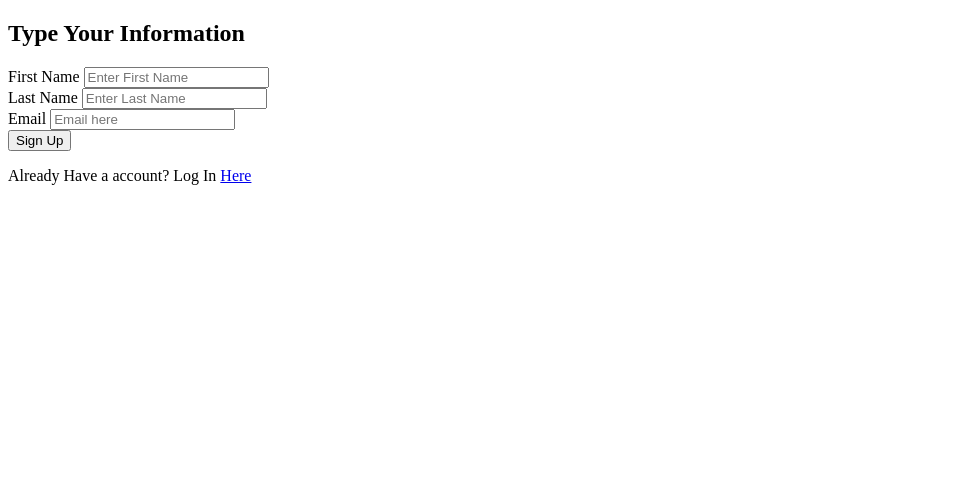
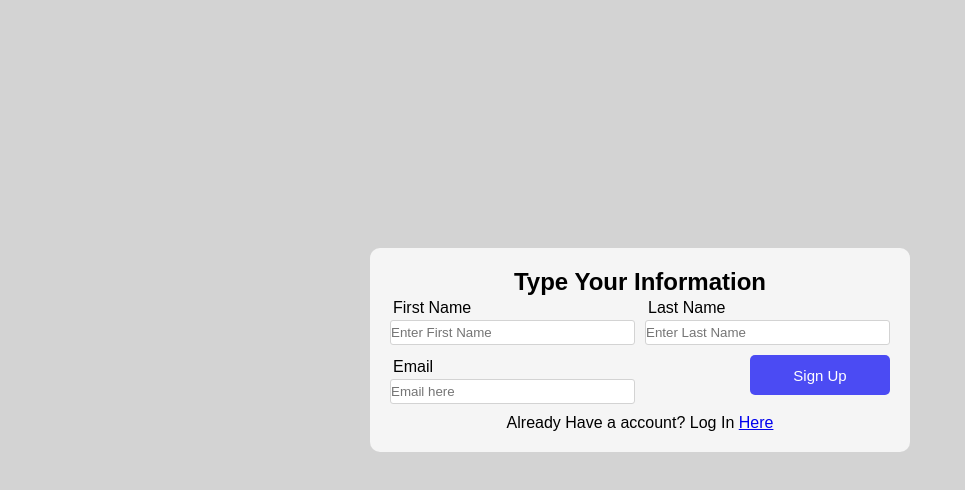
Before and after one commit to Masamello/Final-Project-1, a plain HTML site: page createaccount.html in a window 1280 px wide. Shown: the whole page, without its empty margins (0-965 px from the left). Drawn offline with Linux system fonts and the light colour scheme.

Commit message:
Update createaccount.html

```diff
--- a/createaccount.html
+++ b/createaccount.html
@@ -4,7 +4,7 @@
     <meta charset="UTF-8">
     <meta name="viewport" content="width=device-width, initial-scale=1.0">
     <title>Document</title>
-    <link rel="stylesheet" href="crateaccount.css">
+    <link rel="stylesheet" href="creataccount.css">
 </head>
 <body>
     <form action="/submit" method="post">
```
